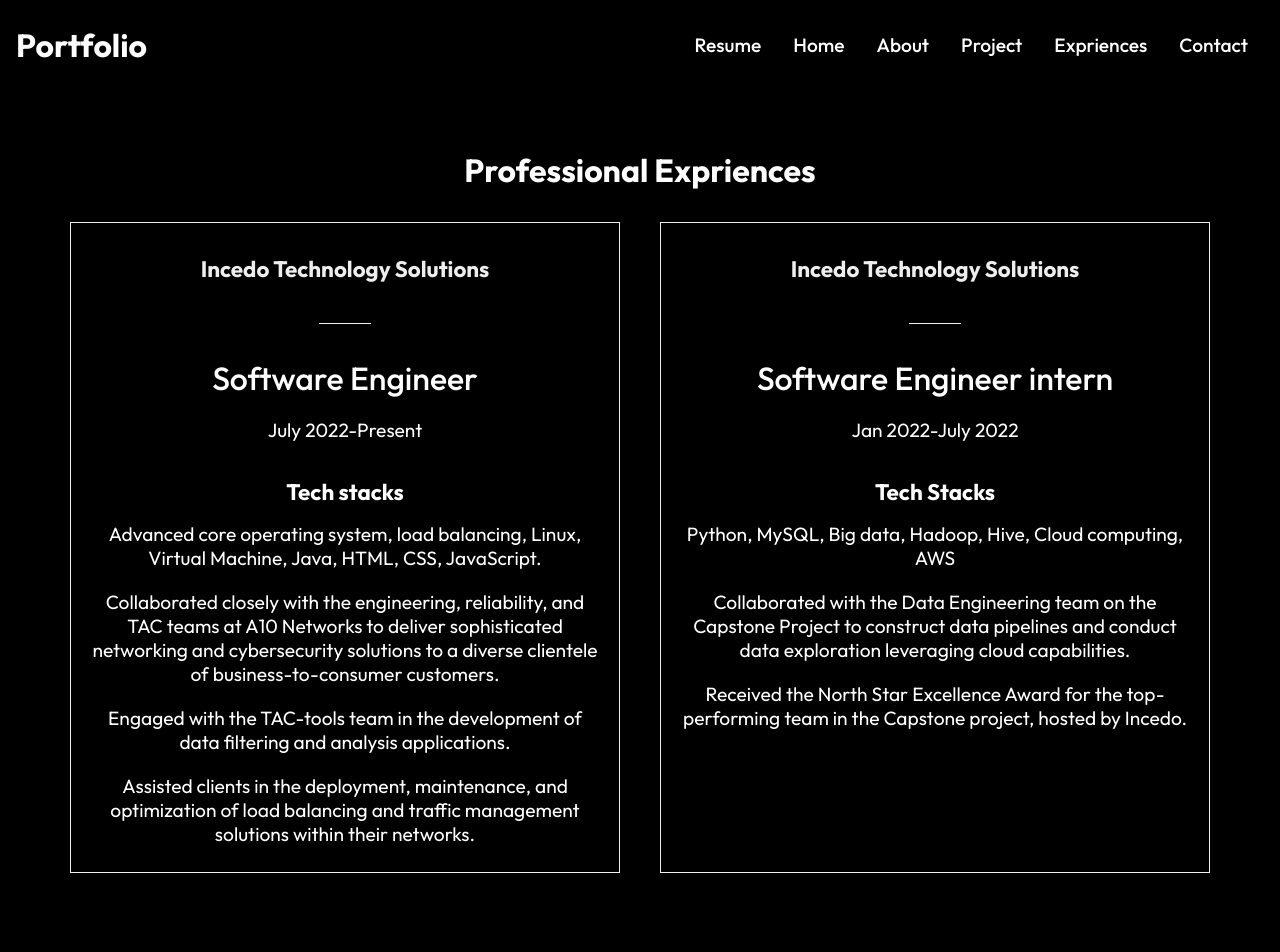
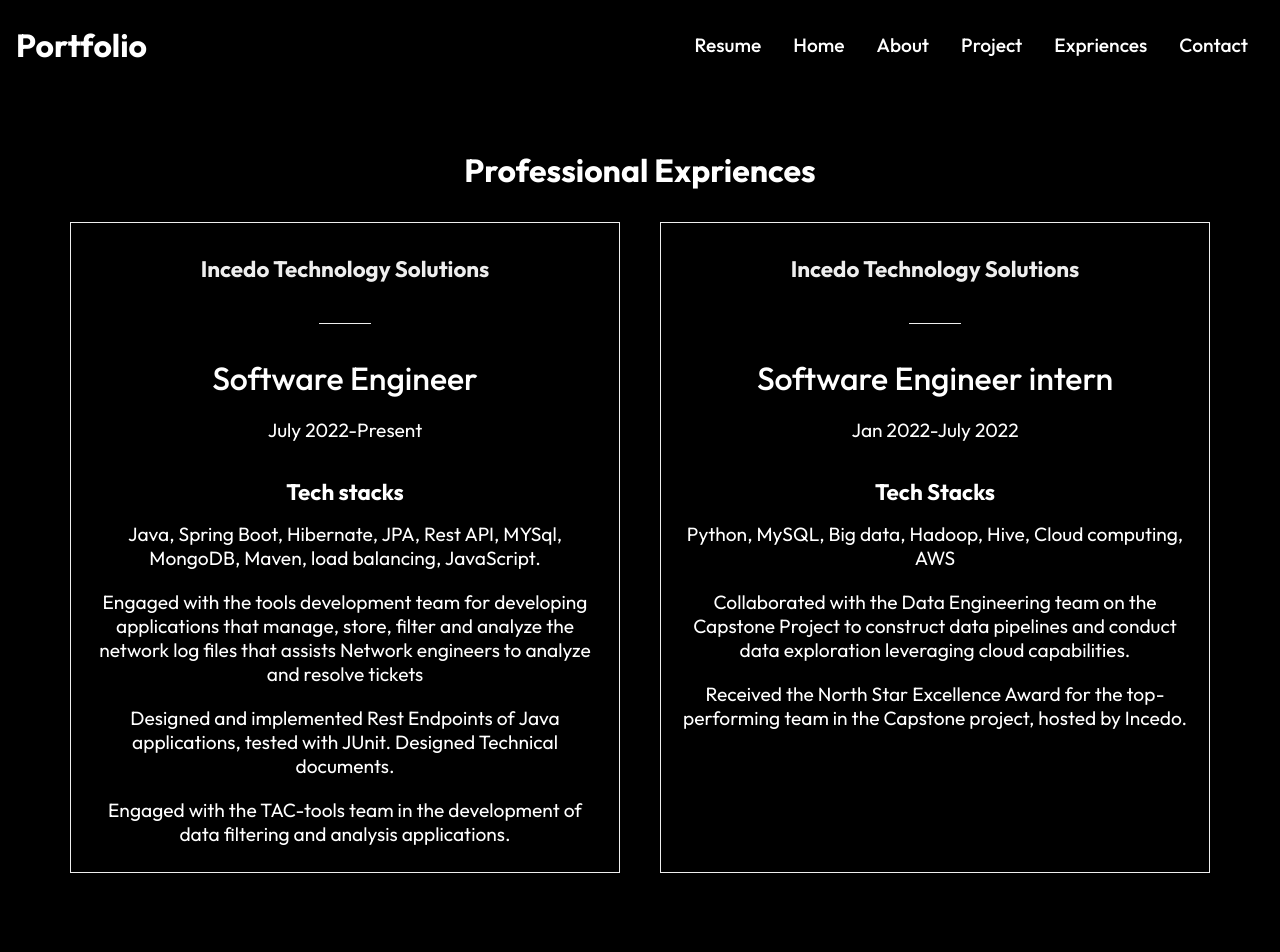
Before and after one commit to krishnendra007/portfolio, a React (Create React App) app: page /expriences in a window 1280 px wide. Shown: the top 952 px of the page. Built offline with nearby package versions, Linux system fonts and the light colour scheme.

Commit message:
Updated expriences

```diff
--- a/src/components/PricingCard.js
+++ b/src/components/PricingCard.js
@@ -15,15 +15,16 @@
           <p className="btc">Software Engineer </p>
           <p>July 2022-Present</p>
 
-          <p>  <h3>Tech stacks</h3> Advanced core operating system, load balancing, Linux, Virtual Machine, Java, HTML, CSS, JavaScript.
+          <p>  <h3>Tech stacks</h3> Java, Spring Boot, Hibernate, JPA, Rest API, MYSql, MongoDB, Maven, load balancing, JavaScript.
           </p>
-          <p>Collaborated closely with the engineering, reliability, and TAC teams at A10 Networks to deliver sophisticated networking and cybersecurity
-            solutions to a diverse clientele of business-to-consumer customers.
+          <p>Engaged with the tools development team for developing applications that manage, store, filter and analyze the network log files that assists
+Network engineers to analyze and resolve tickets
           </p>
           <p>
-            Engaged with the TAC-tools team in the development of data filtering and analysis applications.
+            Designed and implemented Rest Endpoints of Java applications, tested with JUnit. Designed Technical documents.
+
           </p>
-          <p>Assisted clients in the deployment, maintenance, and optimization of load balancing and traffic management solutions within their networks.</p>
+          <p> Engaged with the TAC-tools team in the development of data filtering and analysis applications.</p>
         </div>
 
         <div className="card">
```
